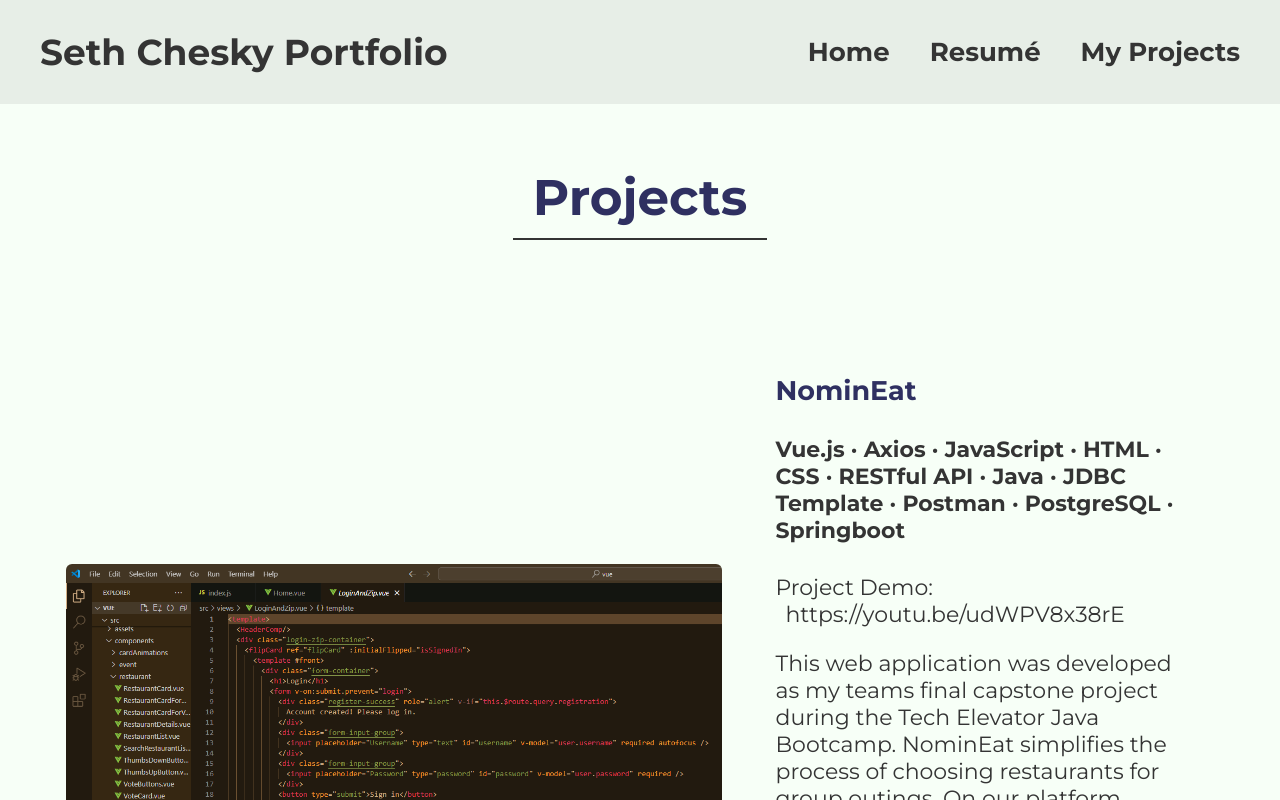
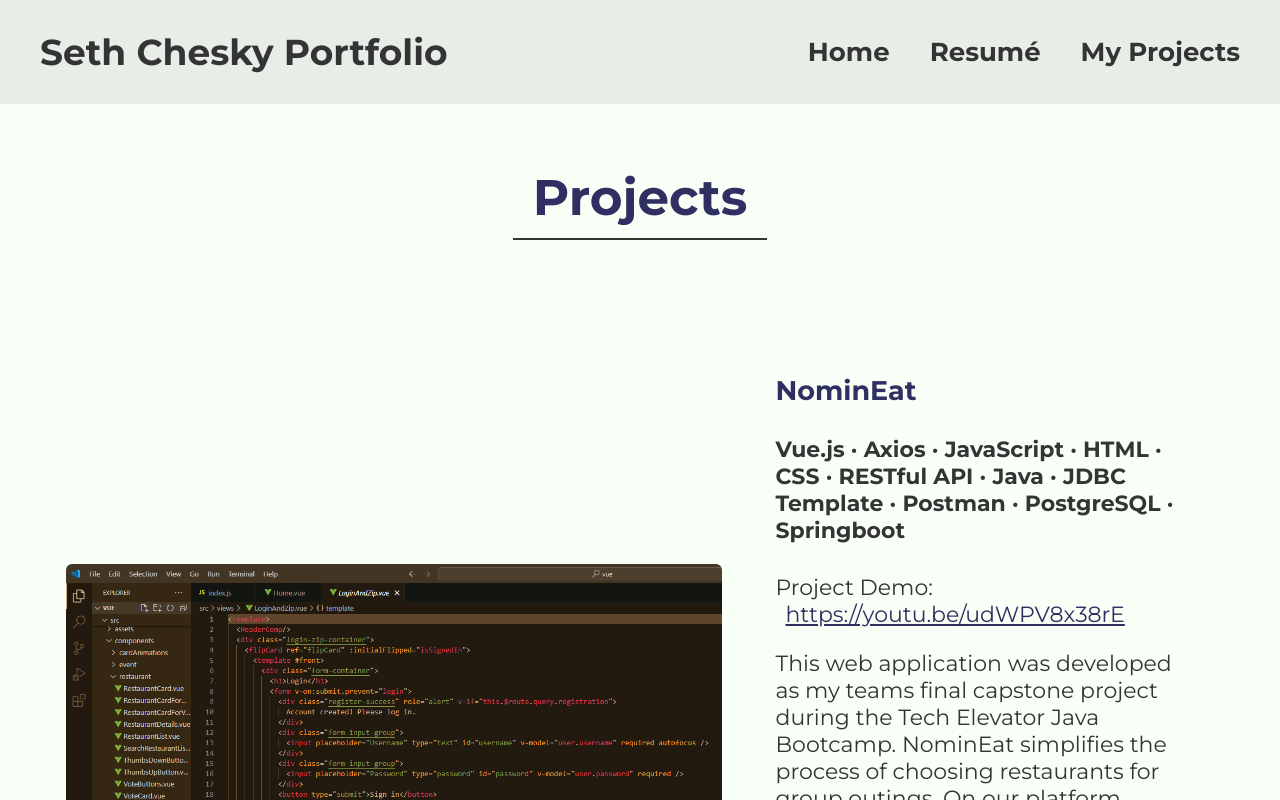
Before and after one commit to chethnut/portfolio-page-vue, a Vue app: page /projects in a window 1280 px wide. Shown: the top 800 px of the page. Built offline with nearby package versions, Linux system fonts and the light colour scheme.

Commit message:
added underline text decoration to project link to enhance visibility

```diff
--- a/src/components/ProjectCard.vue
+++ b/src/components/ProjectCard.vue
@@ -62,8 +62,9 @@ h4 {
 }
 .demo-link {
     font-size: 22px;
-    color: #343434;
+    color: #2f3061;
     font-weight: 400;
+    text-decoration: underline;
 }
 
 </style>
```
